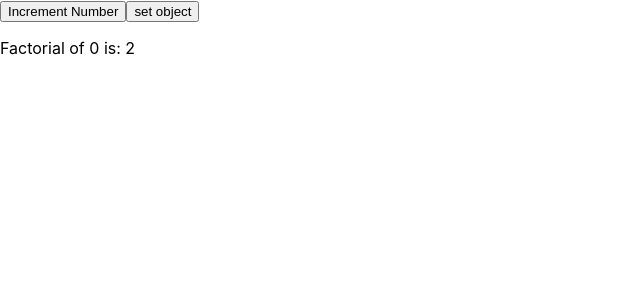
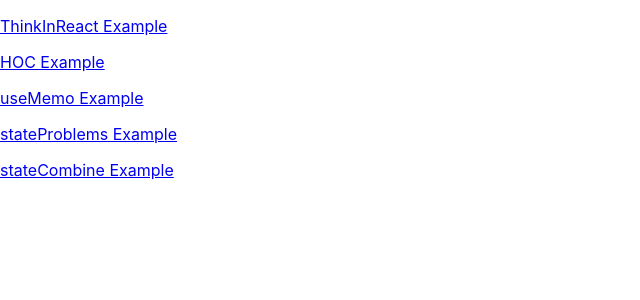
Before and after one commit to LeVHoangduc/react-training, a React (Create React App) app in the folder my-example/: page / in a window 1280 px wide. Shown: the top 300 px of the page, without its empty margins (0-640 px from the left). Built offline with nearby package versions, Linux system fonts and the light colour scheme.

Commit message:
feat:implement example react router v6

```diff
--- a/my-example/package.json
+++ b/my-example/package.json
@@ -8,6 +8,7 @@
     "@testing-library/user-event": "^13.5.0",
     "react": "^18.2.0",
     "react-dom": "^18.2.0",
+    "react-router-dom": "^6.17.0",
     "react-scripts": "5.0.1",
     "web-vitals": "^2.1.4"
   },
--- a/my-example/src/App.js
+++ b/my-example/src/App.js
@@ -1,4 +1,12 @@
+import Array from "./Array";
+import Example from "./components/Example/Example";
 import FilterableProductTable from "./components/FilterableProductTable/FilterableProductTable";
+import HOC from "./components/HOCexample/HOCexample";
+import UseMemoExample from "./components/ReactMemo/UseMemoExample";
+import StateExample from "./components/StateExample/StateExample";
+import StateExampleCombine from "./components/StateExample/StateExampleCombine";
+
+import { Routes, Route } from "react-router-dom"
 
 const PRODUCTS = [
   { category: "Fruits", price: "$1", stocked: true, name: "Apple" },
@@ -10,5 +18,21 @@ const PRODUCTS = [
 ];
 
 export default function App() {
-  return <FilterableProductTable products={PRODUCTS} />;
+  return (<>
+    <Routes>
+      <Route path="/" element={<Example />} />
+      <Route path="/thinkInReact" element={<FilterableProductTable products={PRODUCTS} />} />
+      {/* Example for array in state    */}
+      <Route path="/array" element={<Array />} />
+      {/* Example for HOC               */}
+      <Route path="/HOC" element={<HOC />} />
+      {/* Example for useMemo           */}
+      <Route path="/useMemo" element={<UseMemoExample />} />
+      {/* Example for state problems           */}
+      <Route path="/stateProblems" element={<StateExample />} />
+      <Route path="/stateCombine" element={<StateExampleCombine />} />
+
+    </Routes>
+
+  </>);
 }
--- /dev/null
+++ b/my-example/src/components/Example/Example.jsx
@@ -0,0 +1,23 @@
+import { Link } from 'react-router-dom'
+
+function Example() {
+    return (<>
+        <Link to='/thinkInReact'>
+            <p>ThinkInReact Example</p>
+        </Link>
+        <Link to='/HOC'>
+            <p>HOC Example</p>
+        </Link>
+        <Link to='/useMemo'>
+            <p>useMemo Example</p>
+        </Link>
+        <Link to='/stateProblems'>
+            <p>stateProblems Example</p>
+        </Link>
+        <Link to='/stateCombine'>
+            <p>stateCombine Example</p>
+        </Link>
+    </>)
+}
+
+export default Example
--- a/my-example/src/index.js
+++ b/my-example/src/index.js
@@ -3,30 +3,14 @@ import ReactDOM from "react-dom/client";
 import "./index.css";
 import App from "./App";
 import reportWebVitals from "./reportWebVitals";
-import Array from "./Array";
-import HOC from "./components/HOCexample/HOCexample";
-import UseMemoExample from "./components/ReactMemo/UseMemoExample";
-import StateExample from "./components/StateExample/StateExample";
-import StateExampleCombine from "./components/StateExample/StateExampleCombine";
+import { BrowserRouter } from 'react-router-dom'
 
 const root = ReactDOM.createRoot(document.getElementById("root"));
 root.render(
   <React.StrictMode>
-    {/* Example for thinking in React */}
-    {/* <App /> */}
-
-    {/* Example for array in state    */}
-    {/* <Array /> */}
-
-    {/* Example for HOC               */}
-    {/* <HOC /> */}
-
-    {/* Example for useMemo           */}
-    <UseMemoExample />
-
-    {/* Example for state problems           */}
-    {/* <StateExample /> */}
-    {/* <StateExampleCombine /> */}
+    <BrowserRouter >
+      <App />
+    </BrowserRouter>
   </React.StrictMode>
 );
 
```
Also changed, not shown: my-example/src/components/ArrayExample/AddArray.jsx (renamed from my-example/src/components/ArrayExample/AddArray.js), 1 other file (tests, documents, lock files or other folders).
